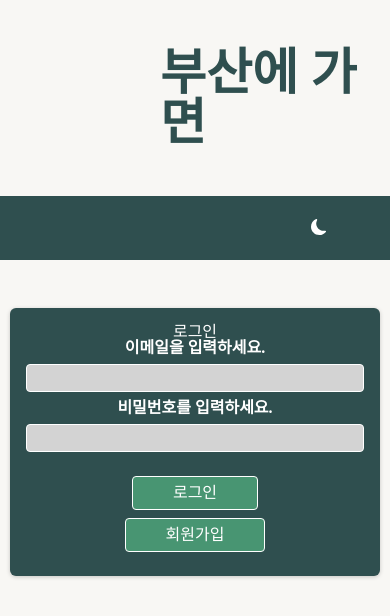
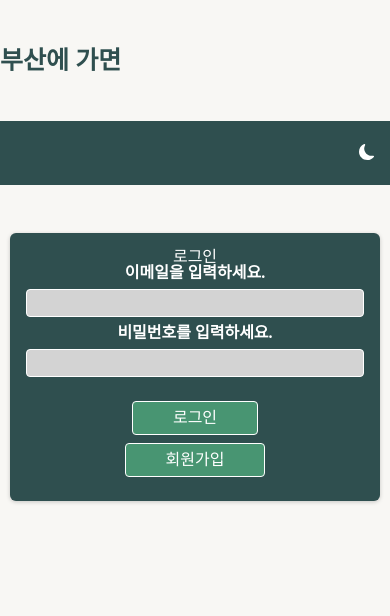
Before and after one commit to anotheranotherhoon/pusan, a React (Create React App) app: page / in a window 390 px wide. Shown: the top 616 px of the page. Built offline with nearby package versions, Linux system fonts and the light colour scheme; no server answers; a web font is replaced by a local one.

Commit message:
🎨 ui : 반응형 웹 디자인으로 수정

```diff
--- a/src/components/Card.js
+++ b/src/components/Card.js
@@ -3,35 +3,42 @@ import styled from "styled-components";
 import { AddWishList } from "../hook/AddWishList";
 import { useQuery, useMutation, useQueryClient } from "@tanstack/react-query"
 import { getWishList, deleteWishListItem } from "../api/WishList";
-const Card = ({info, wish}) => {
-    const {email} = useSelector((state) => state.persistedReducer.authReducer)
+const Card = ({ info, wish }) => {
+    const { email } = useSelector((state) => state.persistedReducer.authReducer)
     const { data, isLoading } = useQuery(
         ['wishList'], () => getWishList(email)
     )
-    const isInWishList = isLoading ? []: data.filter((el)=>el.UC_SEQ === info.UC_SEQ).length
+    const isInWishList = isLoading ? [] : data.filter((el) => el.UC_SEQ === info.UC_SEQ).length
     const queryClient = useQueryClient()
-    const {mutate} = useMutation(deleteWishListItem,{
-        onSuccess : () => queryClient.invalidateQueries(['wishList'])
+    const { mutate } = useMutation(deleteWishListItem, {
+        onSuccess: () => queryClient.invalidateQueries(['wishList'])
     })
-    return(
+    return (
         <CardLi key={info.UC_SEQ} >
-            <CardImg src={info.MAIN_IMG_THUMB} alt={info.MAIN_TITLE}/>
-            <CardWrapper>
+            <Wrapper>
+            <CardImg src={info.MAIN_IMG_THUMB} alt={info.MAIN_TITLE} />
+            <CardWrapper className="inMobileNone">
                 <CardTitle>{info.TITLE}</CardTitle>
                 <p>{info.ADDR1}</p>
                 <CardP>{info.ITEMCNTNTS}</CardP>
             </CardWrapper>
             {wish ?
-            <CardBtn onClick={()=>mutate({
+                <CardBtn onClick={() => mutate({
                     email,
-                docId :info.docId
+                    docId: info.docId
                 })}>삭제하기</CardBtn>
                 :
                 isInWishList ?
                     <IsInWishList className="isInWishList">저장 완료!</IsInWishList>
                     :
-            <CardBtn onClick={()=>AddWishList(email, data, info)}>가고 싶다</CardBtn>
+                    <CardBtn onClick={() => AddWishList(email, data, info)}>가고 싶다</CardBtn>
             }
+            </Wrapper>
+            <CardWrapper className="inWebNone">
+                <CardTitle>{info.TITLE}</CardTitle>
+                <p>{info.ADDR1}</p>
+                <CardP>{info.ITEMCNTNTS}</CardP>
+            </CardWrapper>
         </CardLi>
     )
 }
@@ -39,22 +46,49 @@ const Card = ({info, wish}) => {
 const CardLi = styled.li`
     display:flex;
     width: 100%;
-    margin-bottom: 1.5em;
+    margin-bottom: 3em;
+    height: auto;
+    @media screen and (max-width: 1024px) {
+        flex-direction: column;
+        max-height: 2000px;
+    }
 `
+const Wrapper = styled.section`
+    display:flex;
+    width:100%;
+    flex-direction: row;
+`
+
 const CardImg = styled.img`
     width:200px;
     height:200px;
     margin : 0 0.5em ;
 `
-const CardP = styled.p`
+const CardP = styled.div`
     margin-top: 20px;
-    height: 60%;
-    overflow: hidden;
-    text-overflow: ellipsis;
-    white-space: pre-line;
+    overflow: scroll;
+    line-height:30px;
+    width:100%;
+    height: 75%;
+    @media screen and (max-width: 1024px) {
+        max-height: 200px;
+    }
 `
 const CardWrapper = styled.div`
-    width: 75%;
+    width:75%;
+    height:200px;
+    &.inWebNone{
+        display:none
+    }
+    @media screen and (max-width: 1024px) {
+        width:100%;
+        &.inMobileNone{
+            display:none
+        }
+        &.inWebNone{
+        display:block
+    }
+    }
 `
 
 const CardBtn = styled.button`
@@ -66,13 +100,19 @@ const CardBtn = styled.button`
     box-shadow: 0 15px 35px rgba(0, 0, 0, 0.2);
     text-decoration: none;
     font-weight: 600;
-    background-color : ${(props) => props.theme.theme === 'light' ? '#77af9c': 'grey'};
-    color:${(props) => props.theme.theme === 'light' ? 'white': 'black'};
+    background-color : ${(props) => props.theme.theme === 'light' ? '#77af9c' : 'grey'};
+    color:${(props) => props.theme.theme === 'light' ? 'white' : 'black'};
     transition: 0.3s;
+    white-space:nowrap;
+    margin-right: 5%;
     :hover{
         cursor: pointer;
         transform:scale(1.1);
-        background-color : ${(props) => props.theme.theme === 'light' ? '#519d9e': '#D3D3D3'};
+        background-color : ${(props) => props.theme.theme === 'light' ? '#519d9e' : '#D3D3D3'};
+    }
+    @media screen and (max-width: 1024px) {
+        /* margin-right: 0; */
+        margin-left: auto;
     }
 `
 const IsInWishList = styled.button`
@@ -84,15 +124,22 @@ const IsInWishList = styled.button`
     box-shadow: 0 15px 35px rgba(0, 0, 0, 0.2);
     text-decoration: none;
     font-weight: 600;
-    background-color : ${(props) => props.theme.theme === 'light' ? 'tomato': 'navy'};
-    color:${(props) => props.theme.theme === 'light' ? 'white': 'grey'};
+    background-color : ${(props) => props.theme.theme === 'light' ? 'tomato' : 'navy'};
+    color:${(props) => props.theme.theme === 'light' ? 'white' : 'grey'};
     transition: 0.3s;
+    margin-right: 5%;
+    @media screen and (max-width: 1024px) {
+        margin-left: auto;
+    }
 `
 
 const CardTitle = styled.p`
     font-size : 25px;
     font-weight: bold;
-    margin-bottom: 20px;
+    height:15%;
+    p{
+        height:10%;
+    }
 `
 
 export default Card;
--- a/src/components/Nav.js
+++ b/src/components/Nav.js
@@ -11,12 +11,17 @@ const NavContainer = styled.ul`
     display:flex;
     flex-direction: row-reverse;
     width:100%;
-    height: 4em;
+    height: 4rem;
     margin : 0;
     padding: 0 3em;
     background-color: darkslategrey;
     list-style-type: none;
     align-items:center;
+    @media screen and (max-width: 1024px) {
+        padding:0;
+    }
+
+
 `
 const NavItem = styled.li`
     padding: 15px;
@@ -53,8 +58,6 @@ const Nav = () => {
             {isLoggedIn && (
                 <React.Fragment>
                     <NavItem><LogoutBtn onClick={handleLogout}>로그아웃</LogoutBtn></NavItem>
-                    <NavItem><LinkTo to="/profile">profile</LinkTo></NavItem>
-                    <NavItem><LinkTo to="/review">review</LinkTo></NavItem>
                     <NavItem><LinkTo to="/wishtogo">wishToGo</LinkTo></NavItem>
                     <NavItem><LinkTo to="/festival">축제</LinkTo></NavItem>
                     <NavItem><LinkTo to="/restaurant">맛집</LinkTo></NavItem>
--- a/src/components/Title.js
+++ b/src/components/Title.js
@@ -2,13 +2,16 @@ import { Link } from "react-router-dom";
 import styled from "styled-components";
 
 const Title = () => {
-    //다른 컴포넌트들 처럼 themeState 하면 에러발생함 그래서 themestate
     return(
         <Main><GoToHome to='/'>부산에 가면</GoToHome></Main>
     )
 }
 const Main = styled.h1`
     margin: 3em 0 3em 10em;
+    @media screen and (max-width: 1024px) {
+        margin:  3em 0;
+}
+
 `
 
 const GoToHome = styled(Link)`
@@ -16,6 +19,9 @@ const GoToHome = styled(Link)`
     font-weight: bold;
     text-decoration:none;
     color:${(props) => props.theme.theme === 'light' ? 'darkslategrey': 'white'};
+    @media screen and (max-width: 1024px) {
+        font-size: 25px;
+}
 `
 
 export default Title
--- a/src/style.js
+++ b/src/style.js
@@ -2,4 +2,8 @@ import styled from "styled-components"
 
 export const CommonContainer = styled.ul`
     margin-left: 10em;
+    @media screen and (max-width: 1024px) {
+        margin-left: 0;
+    }
+
 `
```
Lines whose indentation alone changed are shown as unchanged.
